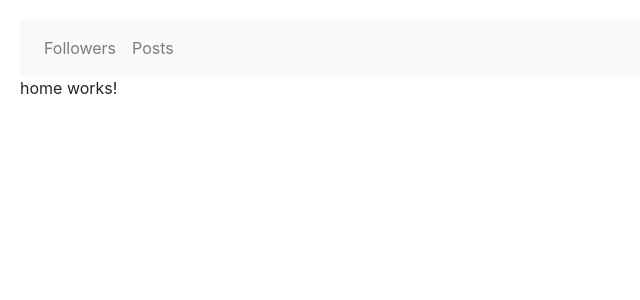
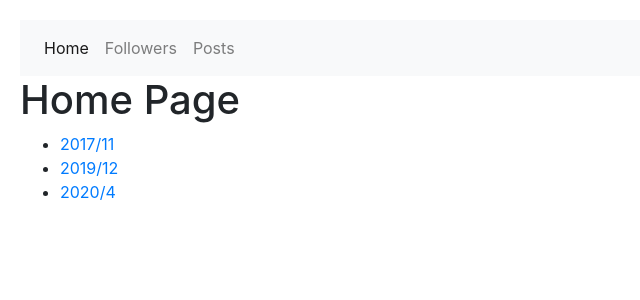
Before and after one commit to tabarino/FirstAngularProject, an Angular app: page / in a window 1280 px wide. Shown: the top 300 px of the page, without its empty margins (0-640 px from the left). Built offline with nearby package versions, Linux system fonts and the light colour scheme.

Commit message:
Assignment 9: Blog Archives

```diff
--- a/src/app/app.module.ts
+++ b/src/app/app.module.ts
@@ -29,6 +29,7 @@ import { GithubProfileComponent } from './github-profile/github-profile.componen
 import { HomeComponent } from './home/home.component';
 import { NavbarComponent } from './navbar/navbar.component';
 import { NotFoundComponent } from './not-found/not-found.component';
+import { ArchiveComponent } from './archive/archive.component';
 
 // You have to register all Components, Pipes and Directives on NgModule
 @NgModule({
@@ -53,7 +54,8 @@ import { NotFoundComponent } from './not-found/not-found.component';
     GithubProfileComponent,
     HomeComponent,
     NavbarComponent,
-    NotFoundComponent
+    NotFoundComponent,
+    ArchiveComponent
   ],
   imports: [
     BrowserModule,
@@ -62,6 +64,7 @@ import { NotFoundComponent } from './not-found/not-found.component';
     HttpClientModule,
     RouterModule.forRoot([
       { path: '', component: HomeComponent },
+      { path: 'archive/:year/:month', component: ArchiveComponent },
       { path: 'followers/:username/:id', component: GithubProfileComponent },
       { path: 'followers', component: GithubFollowersComponent },
       { path: 'posts', component: PostsComponent },
--- /dev/null
+++ b/src/app/archive/archive.component.html
@@ -0,0 +1,2 @@
+<h1>Archive for {{ year }} / {{ month }}</h1>
+<button type="button" class="btn btn-primary" (click)="viewAll()">View All</button>
--- /dev/null
+++ b/src/app/archive/archive.component.ts
@@ -0,0 +1,24 @@
+import { Component, OnInit } from '@angular/core';
+import { ActivatedRoute, Router } from '@angular/router';
+
+@Component({
+  selector: 'archive',
+  templateUrl: './archive.component.html',
+  styleUrls: ['./archive.component.css']
+})
+export class ArchiveComponent implements OnInit {
+  year: number;
+  month: number;
+
+  constructor(private router: Router, private route: ActivatedRoute) { }
+
+  ngOnInit(): void {
+    let params = this.route.snapshot.paramMap;
+    this.year = +params.get('year');
+    this.month = +params.get('month');
+  }
+
+  viewAll(): void {
+    this.router.navigate(['/']);
+  }
+}
--- a/src/app/home/home.component.html
+++ b/src/app/home/home.component.html
@@ -1 +1,8 @@
-<p>home works!</p>
+<h1>Home Page</h1>
+<ul>
+    <li *ngFor="let archive of archives">
+        <a [routerLink]="['/archive', archive.year, archive.month]" >
+            {{ archive.year + '/' + archive.month }}
+        </a>
+    </li>
+</ul>
--- a/src/app/home/home.component.ts
+++ b/src/app/home/home.component.ts
@@ -6,6 +6,11 @@ import { Component, OnInit } from '@angular/core';
   styleUrls: ['./home.component.css']
 })
 export class HomeComponent implements OnInit {
+  archives = [
+    { year: 2017, month: 11 },
+    { year: 2019, month: 12 },
+    { year: 2020, month: 4 }
+  ]
 
   constructor() { }
 
--- a/src/app/navbar/navbar.component.html
+++ b/src/app/navbar/navbar.component.html
@@ -1,5 +1,8 @@
 <nav class="navbar navbar-expand navbar-light bg-light">
     <ul class="nav navbar-nav">
+        <li class="nav-item" routerLinkActive='active current'>
+            <a class="nav-link" routerLink="/">Home</a>
+        </li>
         <li class="nav-item" routerLinkActive='active current'>
             <a class="nav-link" routerLink="/followers" [queryParams]="{ page: 1, order: 'newest' }">Followers</a>
         </li>
--- a/src/app/posts/posts.component.ts
+++ b/src/app/posts/posts.component.ts
@@ -10,7 +10,7 @@ import { BadInput } from '../common/handlerErrors/bad-input';
   styleUrls: ['./posts.component.css']
 })
 export class PostsComponent implements OnInit {
-  posts;
+  posts: any;
 
   constructor(private postService: PostService) { }
 
```
Also changed, not shown: src/app/archive/archive.component.css (added), 1 other file (tests, documents, lock files or other folders).
